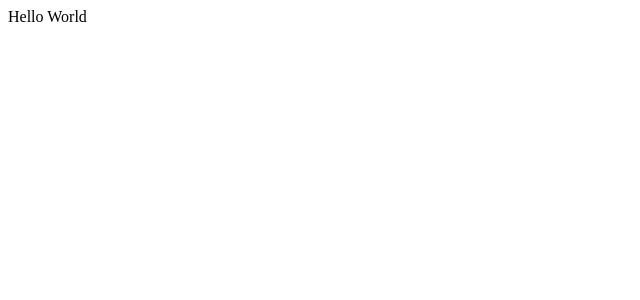
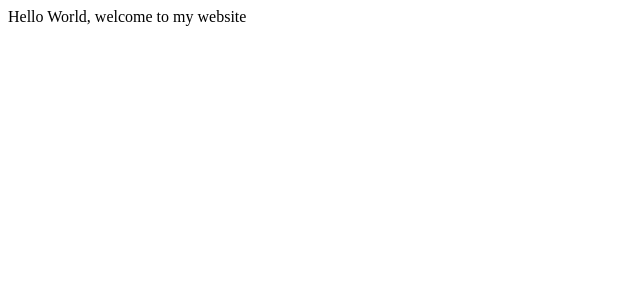
Before and after one commit to lyncolnms/lcarmo, a React (Create React App) app: page / in a window 1280 px wide. Shown: the top 300 px of the page, without its empty margins (0-640 px from the left). Built offline with nearby package versions, Linux system fonts and the light colour scheme; the HTML template or start-up script is replaced by a standard one.

Commit message:
feat: add welcome message to the greeting in App component

```diff
--- a/src/App.js
+++ b/src/App.js
@@ -2,7 +2,7 @@
 
 function App() {
   const value = 'World';
-  return <div>Hello {value}</div>;
+  return <div>Hello {value}, welcome to my website</div>;
 }
 
 export default App;
```
